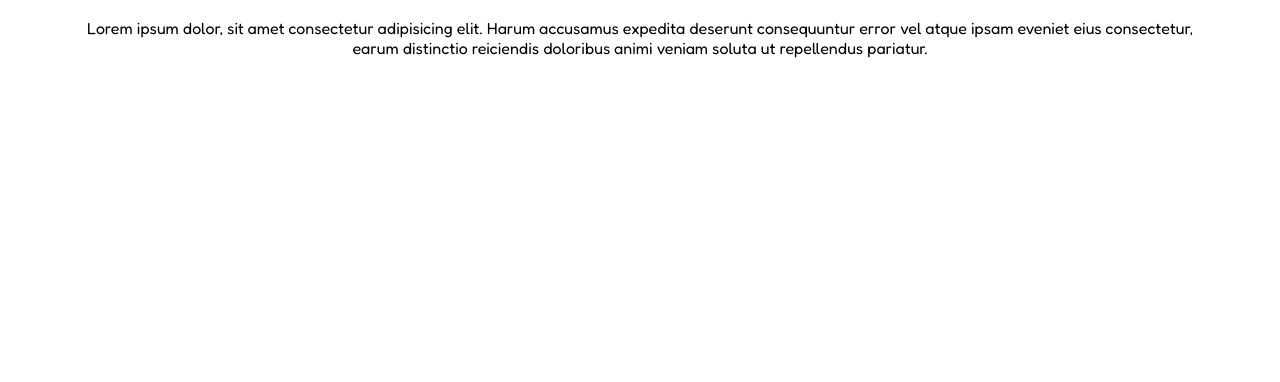
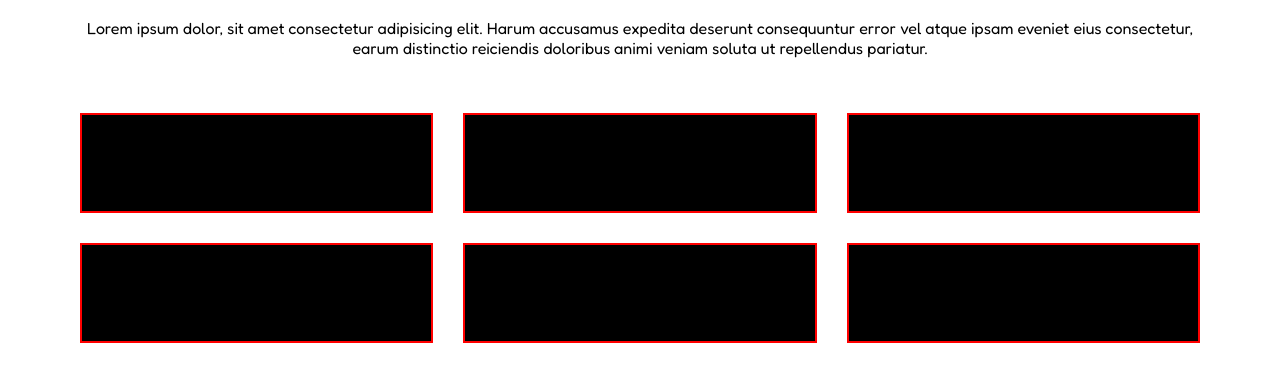
Before and after one commit to smboolean76/html-css-float-cards, a plain HTML site: page index.html in a window 1280 px wide. Shown: the part 108-490 px from the top of the page. Drawn offline with Linux system fonts and the light colour scheme.

Commit message:
Aggiunta struttura cards

```diff
--- a/css/style.css
+++ b/css/style.css
@@ -39,3 +39,12 @@ h1 {
     text-align: center;
     padding: 40px 0;
 }
+
+.card {
+    float: left;
+    width: calc(100% / 3 - 30px);
+    margin: 15px;
+    height: 100px;
+    background-color: #000;
+    border: 2px solid red;
+}
--- a/index.html
+++ b/index.html
@@ -18,6 +18,14 @@
                 <h1>Meet Out Team</h1>
                 <p>Lorem ipsum dolor, sit amet consectetur adipisicing elit. Harum accusamus expedita deserunt consequuntur error vel atque ipsam eveniet eius consectetur, earum distinctio reiciendis doloribus animi veniam soluta ut repellendus pariatur.</p>
             </div>
+            <div class="cards clearfix">
+                <div class="card"></div>
+                <div class="card"></div>
+                <div class="card"></div>
+                <div class="card"></div>
+                <div class="card"></div>
+                <div class="card"></div>
+            </div>
         </section>
     </body>
 </html>
```
